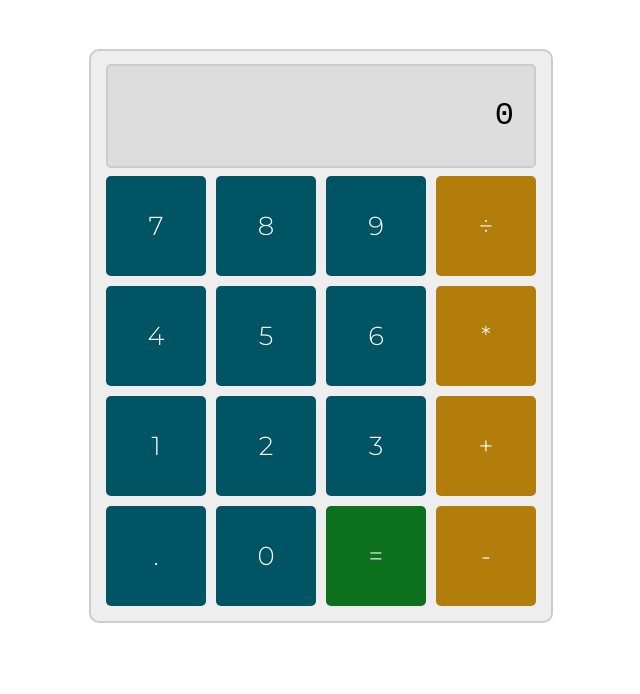
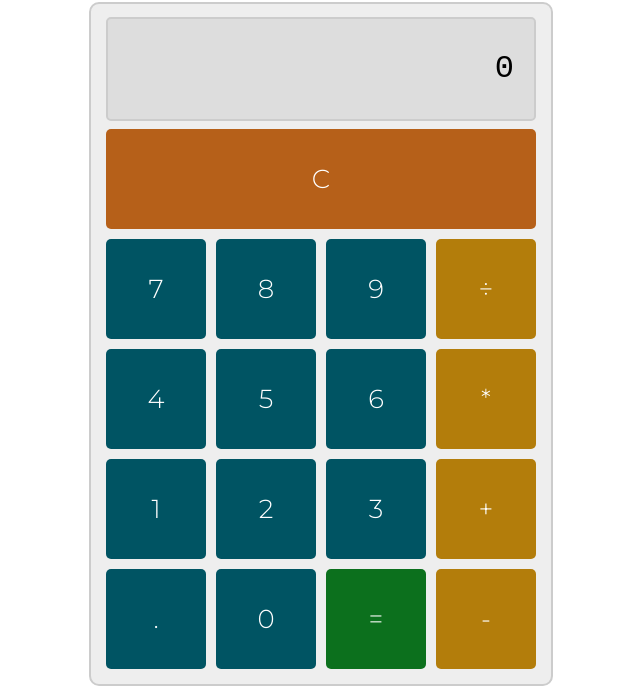
Before and after one commit to jimmycooney94/odin-fdn-calculator, a website with bundled scripts: page index.html in a window 1280 px wide. Shown: the part 138-832 px from the top of the page, without its empty margins (319-959 px from the left). Built offline with nearby package versions, Linux system fonts and the light colour scheme.

Commit message:
added clear button to html and css

```diff
--- a/index.html
+++ b/index.html
@@ -20,6 +20,7 @@
       <div class="display">
         <div class="display-text">0</div>
       </div>
+      <button id="clearBtn" class="btn utility">C</button>
       <button data-number class="btn number" value="7">7</button>
       <button data-number class="btn number" value="8">8</button>
       <button data-number class="btn number" value="9">9</button>
--- a/script.js
+++ b/script.js
@@ -1,6 +1,7 @@
 import { createCalculator } from "./calc.js";
 
 const calc = createCalculator();
+window.calc = calc;
 
 const displayText = document.querySelector(".display-text");
 
--- a/style.css
+++ b/style.css
@@ -7,10 +7,12 @@
   --color-number: #005463;
   --color-operator: #b37d0b;
   --color-equals: #0c701d;
+  --color-utility: #b66019;
 
   --color-number-hover: #1e7a8a;
   --color-operator-hover: #daa638;
   --color-equals-hover: #239636;
+  --color-utility-hover: #d3813d;
 
   --radius-s: 5px;
   --radius-m: 10px;
@@ -33,7 +35,7 @@ h1 {
 .calculator {
   display: grid;
   grid-template-columns: repeat(4, 100px);
-  grid-template-rows: repeat(5, 100px);
+  grid-template-rows: repeat(6, 100px);
   gap: 10px;
   justify-content: center;
   align-items: center;
@@ -102,3 +104,12 @@ h1 {
   font-weight: bold;
   cursor: pointer;
 }
+
+.utility {
+  background-color: var(--color-utility);
+  grid-column-start: span 4;
+}
+
+.utility:hover {
+  background-color: var(--color-utility-hover);
+}
```
